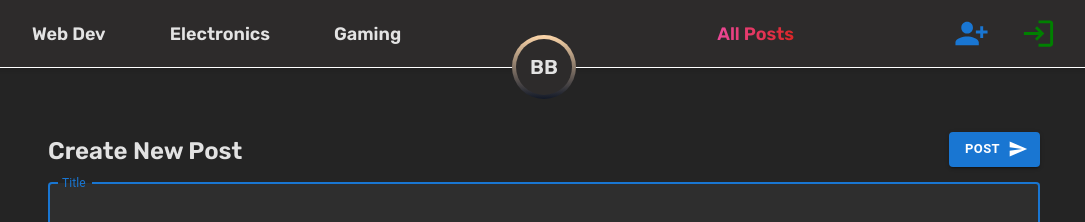
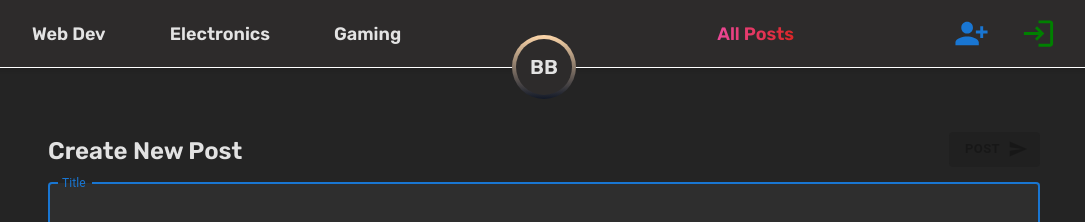
Before and after one commit to Kyle-Close/blog-client, a React (Vite) app: page /create-post in a window 1280 px wide. Shown: the top 222 px of the page, without its empty margins (96-1181 px from the left). Built offline with nearby package versions, Linux system fonts and the light colour scheme.

Commit message:
More progress on create new post. Almost done, need to implement error handling in modal

```diff
--- a/src/App.tsx
+++ b/src/App.tsx
@@ -1,6 +1,7 @@
 import React from 'react';
 import jwt_decode from 'jwt-decode';
 import ThemeProvider from '@mui/system/ThemeProvider';
+import axios from 'axios';
 
 // Components
 import Header from './components/header/Header';
@@ -17,6 +18,10 @@ import { theme } from './Theme';
 function App({ children }: any) {
   const { login } = React.useContext(UserContext) as UserContextType;
   const [displayMenu, setDisplayMenu] = React.useState(false);
+
+  axios.defaults.headers.common[
+    'Authorization'
+  ] = `Bearer ${localStorage.getItem('token')}`;
 
   const openMenu = () => {
     setTimeout(() => {
--- a/src/components/create-post/CreatePost.tsx
+++ b/src/components/create-post/CreatePost.tsx
@@ -1,3 +1,4 @@
+import React from 'react';
 import { useRef } from 'react';
 import { Editor } from '@tinymce/tinymce-react';
 
@@ -5,9 +6,18 @@ import SendIcon from '@mui/icons-material/Send';
 import Button from '@mui/material/Button';
 import Box from '@mui/material/Box';
 import TextField from '@mui/material/TextField';
+import Modal from '@mui/material/Modal';
+import Typography from '@mui/material/Typography';
+
+import axios from 'axios';
 
 function CreatePost() {
+  const [open, setOpen] = React.useState(false);
+  const handleOpen = () => setOpen(true);
+  const handleClose = () => setOpen(false);
+
   const editorRef = useRef<any>(null);
+  const [title, setTitle] = React.useState<string | null>(null);
 
   const inputStyle = {
     color: 'white',
@@ -15,19 +25,70 @@ function CreatePost() {
     backgroundColor: '#2e2e2e',
   };
 
-  const log = () => {
-    if (editorRef.current) {
-      console.log(editorRef.current.getContent());
+  const modalStyle = {
+    position: 'absolute',
+    top: '50%',
+    left: '50%',
+    transform: 'translate(-50%, -50%)',
+    width: 400,
+    bgcolor: 'background.paper',
+    border: '2px solid #000',
+    boxShadow: 24,
+    p: 4,
+  };
+
+  const submitPost = async (e: any) => {
+    e.preventDefault();
+    if (!editorRef.current) return;
+
+    const content = editorRef.current.getContent();
+    const postData = { title: title, content: content };
+
+    try {
+      const res: any = await axios.post(
+        'http://localhost:3000/posts',
+        postData
+      );
+
+      const resMessage = res.response.data.message;
+      console.log(resMessage);
+    } catch (error: any) {
+      if (error.response) {
+        const msg = error.response.data.message;
+        console.log(msg);
+        handleOpen();
+      }
     }
   };
 
   return (
     <Box component='form' className={tw_wrapper}>
+      <Modal
+        open={open}
+        onClose={handleClose}
+        aria-labelledby='modal-modal-title'
+        aria-describedby='modal-modal-description'
+      >
+        <Box sx={modalStyle}>
+          <Typography id='modal-modal-title' variant='h6' component='h2'>
+            Text in a modal
+          </Typography>
+          <Typography id='modal-modal-description' sx={{ mt: 2 }}>
+            Duis mollis, est non commodo luctus, nisi erat porttitor ligula.
+          </Typography>
+        </Box>
+      </Modal>
       <div className={tw_container}>
         <div className={tw_top}>
           <div className={tw_titleAndButton}>
             <h3 className={tw_title}>Create New Post</h3>
-            <Button onClick={log} variant='contained' endIcon={<SendIcon />}>
+            <Button
+              disabled={title ? false : true}
+              type='submit'
+              onClick={submitPost}
+              variant='contained'
+              endIcon={<SendIcon />}
+            >
               Post
             </Button>
           </div>
@@ -36,6 +97,7 @@ function CreatePost() {
             label='Title'
             variant='outlined'
             inputProps={{ style: inputStyle }}
+            onChange={(e) => setTitle(e.target.value)}
           />
         </div>
 
```
